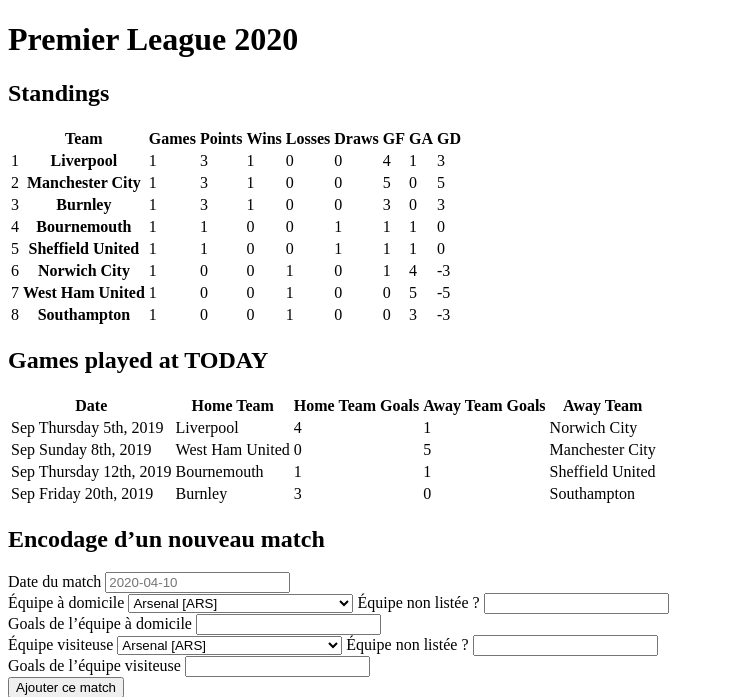
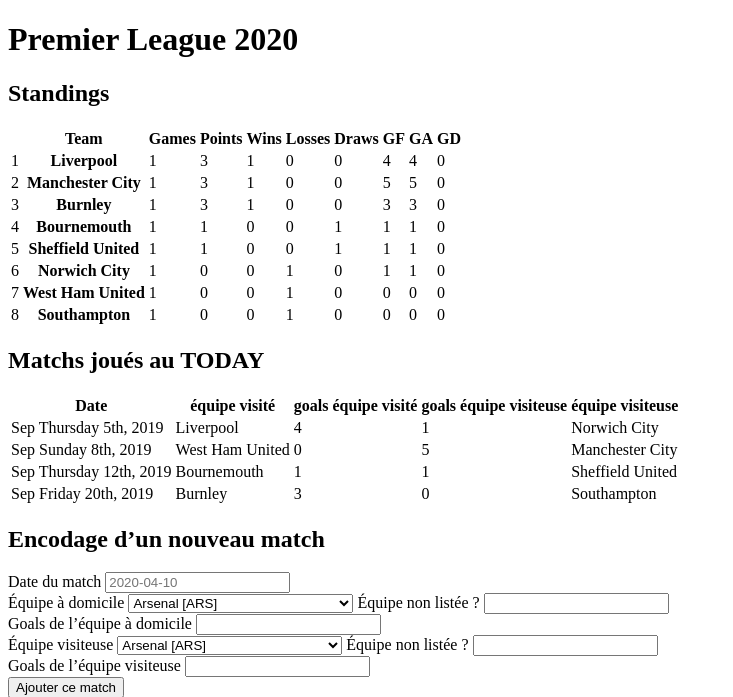
Before and after one commit to seda-karadeniz/scores-goes-DB, a PHP site: page / in a window 1280 px wide. Shown: the top 697 px of the page, without its empty margins (0-733 px from the left). Run offline with PHP 8.4, Linux system fonts and the light colour scheme; data comes from the database, SQL or seed files in the repository; both versions use the stored data as it was after the commit; some libraries are stand-ins or nearby versions.

Commit message:
update & ajout condition dans vue

```diff
--- a/index.php
+++ b/index.php
@@ -2,7 +2,8 @@
 
 use function Match\allWithTeams as allMatchesWithTeams;
 use function Match\allWithTeamsGrouped as allMatchesWithTeamsGrouped;
-use function Team\all as allTeam;
+use function Match\save as saveMatch;
+use function Team\all as allTeams;
 
 require('./configs/config.php');
 require('./utils/dbaccess.php');
@@ -13,40 +14,39 @@
 $pdo = getConnection();
 
 
-if ($_SERVER['REQUEST_METHOD'] === 'POST'){
-
-
+if ($_SERVER['REQUEST_METHOD'] === 'POST') {
     if (isset($_POST['action']) && isset($_POST['resource'])) {
         if ($_POST['action'] === 'store' && $_POST['resource'] === 'match') {
             $matchDate = $_POST['match-date'];
-            $homeTeam = $_POST['home-team-unlisted'] === '' ? $_POST['home-team'] : $_POST['home-team-unlisted'];
-            $awayTeam = $_POST['away-team-unlisted'] === '' ? $_POST['away-team'] : $_POST['away-team-unlisted'];
+            $homeTeam = $_POST['home-team'];
+            $awayTeam = $_POST['away-team'];
             $homeTeamGoals = $_POST['home-team-goals'];
             $awayTeamGoals = $_POST['away-team-goals'];
 
-            $match = [$matchDate, $homeTeam, $homeTeamGoals, $awayTeamGoals, $awayTeam];
+            $match = [
+                'date' => $matchDate,
+                'home-team' => $homeTeam,
+                'home-team-goals' => $homeTeamGoals,
+                'away-team-goals' => $awayTeamGoals,
+                'away-team' => $awayTeam
+            ];
 
-            //ajouter dans la db
+            saveMatch($pdo, $match);
+            header('Location: index.php');
+            exit();
         }
     }
-
 }
 
-elseif ($_SERVER['REQUEST_METHOD']=== 'GET'){
-   // traiter les truc en get
-    if (!isset($_GET['action']) && !isset($_GET['resource'])){
-//homepage
+elseif ($_SERVER['REQUEST_METHOD'] === 'GET') {
+    if (!isset($_GET['action']) && !isset($_GET['resource'])) {
+        // Home page
         $standings = [];
-
         $matches2 = allMatchesWithTeamsGrouped(allMatchesWithTeams($pdo));
-        $teams = allTeam($pdo);
+        $teams = allTeams($pdo);
 
 
-        /*
-        $handle = fopen(FILE_PATH, 'r');
-        $headers = fgetcsv($handle, 1000);*/
-        foreach ($matches2 as $match){
-
+        foreach ($matches2 as $match) {
             $homeTeam = $match->home_team;
             $awayTeam = $match->away_team;
             if (!array_key_exists($homeTeam, $standings)) {
@@ -55,7 +55,6 @@
             if (!array_key_exists($awayTeam, $standings)) {
                 $standings[$awayTeam] = getEmptyStatsArray();
             }
-
             $standings[$homeTeam]['games']++;
             $standings[$awayTeam]['games']++;
 
@@ -74,27 +73,23 @@
                 $standings[$homeTeam]['losses']++;
             }
             $standings[$homeTeam]['GF'] += $match->home_team_goals;
-            $standings[$homeTeam]['GA'] += $match->away_team_goals;
+            $standings[$homeTeam]['GA'] += $match->home_team_goals;
+            $standings[$awayTeam]['GA'] += $match->away_team_goals;
             $standings[$awayTeam]['GF'] += $match->away_team_goals;
-            $standings[$awayTeam]['GA'] += $match->home_team_goals;
             $standings[$homeTeam]['GD'] = $standings[$homeTeam]['GF'] - $standings[$homeTeam]['GA'];
             $standings[$awayTeam]['GD'] = $standings[$awayTeam]['GF'] - $standings[$awayTeam]['GA'];
 
+        }
 
-        }
         uasort($standings, function ($a, $b) {
             if ($a['points'] === $b['points']) {
                 return 0;
             }
             return $a['points'] > $b['points'] ? -1 : 1;
         });
-
-
-
     }
-}
-else{
-    header('Location: index.php'); /*rediriger vers la page d'accueil*/
+} else {
+    header('Location: index.php');
     exit();
 }
 
--- a/models/match.php
+++ b/models/match.php
@@ -53,3 +53,27 @@
 
     return $matchesWithTeams;
 }
+
+function save(\PDO $connection, array $match){
+    $insertMatchRequest = 'INSERT INTO matches(`date`, `slug`) VALUES (:date, :slug)';
+    $pdoSt = $connection->prepare($insertMatchRequest);
+    $pdoSt->execute([':date' => $match['date'], ':slug' => '']);
+    $id = $connection->lastInsertId();
+    $insertParticipationRequest = 'INSERT INTO participations(`match_id`, `team_id`, `goals`,`is_home`) VALUES (:match_id, :team_id, :goals, :is_home)';
+
+    $pdoSt = $connection->prepare($insertParticipationRequest);
+    $pdoSt->execute([
+        ':match_id' => $id,
+        ':team_id' => $match['home-team'],
+        ':goals' => $match['home-team-goals'],
+        ':is_home' => 1
+    ]);
+    $pdoSt = $connection->prepare($insertParticipationRequest);
+
+    $pdoSt->execute([
+        ':match_id' => $id,
+        ':team_id' => $match['away-team'],
+        ':goals' => $match['away-team-goals'],
+        ':is_home' => 0
+    ]);
+}
--- a/models/team.php
+++ b/models/team.php
@@ -17,3 +17,13 @@
 
     return $pdoSt->fetch();
 }
+
+
+function findByName(\PDO $connection, string $name): \stdClass
+{
+    $teamRequest = 'SELECT * FROM teams WHERE name = :name';
+    $pdoSt = $connection->prepare($teamRequest);
+    $pdoSt->execute([':name' => $name]);
+
+    return $pdoSt->fetch();
+}
--- a/vue.php
+++ b/vue.php
@@ -6,6 +6,7 @@
 </head>
 <body>
 <h1>Premier League 2020</h1>
+<?php if(count($standings)):?>
 <section>
     <h2>Standings</h2>
     <table>
@@ -43,16 +44,18 @@
         </tbody>
     </table>
 </section>
+<?php endif;?>
 <section>
-    <h2>Games played at <?= TODAY ?></h2>
+    <h2>Matchs joués au <?= TODAY ?></h2>
+    <?php if (count($matches2)): ?>
     <table>
         <thead>
         <tr>
             <th>Date</th>
-            <th>Home Team</th>
-            <th>Home Team Goals</th>
-            <th>Away Team Goals</th>
-            <th>Away Team</th>
+            <th>équipe visité</th>
+            <th>goals équipe visité</th>
+            <th>goals équipe visiteuse</th>
+            <th>équipe visiteuse</th>
         </tr>
         </thead>
         <tbody>
@@ -67,6 +70,9 @@
         <?php endforeach; ?>
         </tbody>
     </table>
+    <?php else: ?>
+    <p>Aucun match n'a été joué à ce jour</p>
+    <?php endif; ?>
 </section>
 <section>
     <h2>Encodage d’un nouveau match</h2>
```
Also changed, not shown: data/scores.sqlite.
